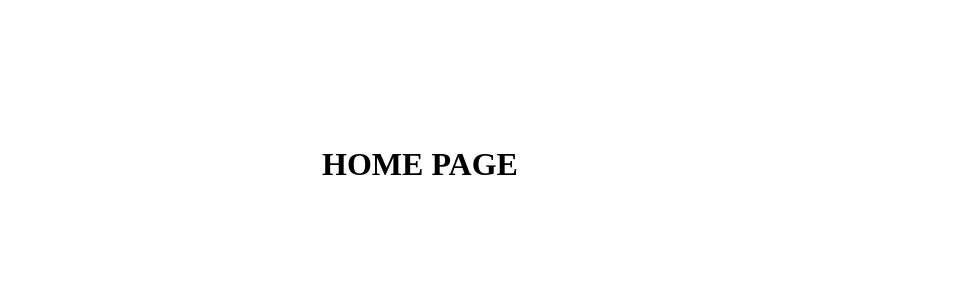
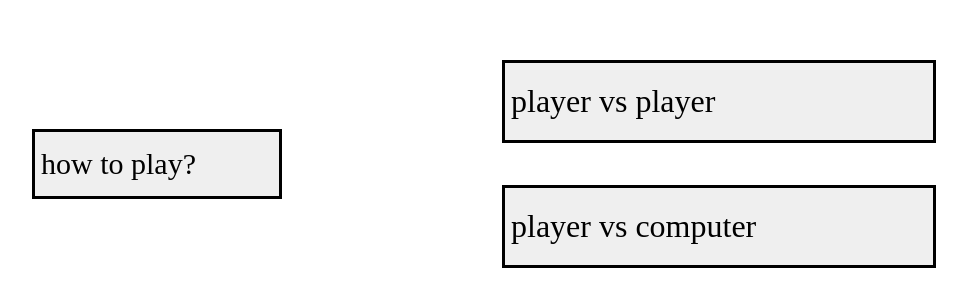
Before and after one commit to tomalexmartins/connect-four, a React (Vite) app in the folder connect-four-game/: page / in a window 1280 px wide. Shown: the part 244-550 px from the top of the page, without its empty margins (220-1187 px from the left). Built offline with nearby package versions, Linux system fonts and the light colour scheme.

Commit message:
iconbutton

```diff
--- a/connect-four-game/src/components/buttons/button-icon.jsx
+++ b/connect-four-game/src/components/buttons/button-icon.jsx
@@ -1,8 +1,21 @@
-//EXEMPLO MUDAR
-function IconButton() {
-  return (
-    <button className="mt-6 bg-yellow text-navy px-4 py-2 rounded shadow-lg hover:bg-redish hover:text-white transition flex items-center gap-2"></button>
-  );
-}
+
+
+/**
+ * Reusable menu button
+ */
+import React from "react";
+
+const IconButton = ({ label, className="", width = 434, height = 83 }) => (
+  <button
+    className={`flex items-center px-6 bg-white text-black border-3 border-black rounded-2xl hover:bg-gray-100 transition font-[Pixelilfy-sans] font-bold ${className}`}
+    style={{
+      width: `${width}px`,
+      height: `${height}px`,
+    }}
+  >
+
+    {label}
+  </button>
+);
 
 export default IconButton;
--- a/connect-four-game/src/pages/home-page.jsx
+++ b/connect-four-game/src/pages/home-page.jsx
@@ -1,9 +1,24 @@
-function HomePage() {
+import IconButton from "../components/buttons/button-icon";
+
+const HomePage = () => {
   return (
-    <div className="min-h-screen bg-cream text-navy font-pixel flex flex-col items-center justify-center">
-      <h1 className="text-5xl text-redish">HOME PAGE</h1>
+    <div className="flex items-center justify-center h-screen gap-[220px]">
+        {/* Coluna da Esquerda */}
+        <div className="pl-[268px] flex flex-col text-[30px]">
+
+          <IconButton label="how to play?" className="text-[30px] "
+          width={250}
+          height={70} />
+        </div>
+
+        {/* Coluna da Direita */}
+        <div className="flex flex-col items-center gap-[42px] pr-[140px]">
+          <IconButton label="player vs player" className="text-[32px] " />
+          <IconButton label="player vs computer"className="text-[32px] "  />
+        </div>
+
     </div>
   );
-}
+};
 
 export default HomePage;
```
Also changed, not shown: 1 other file (tests, documents, lock files or other folders).
